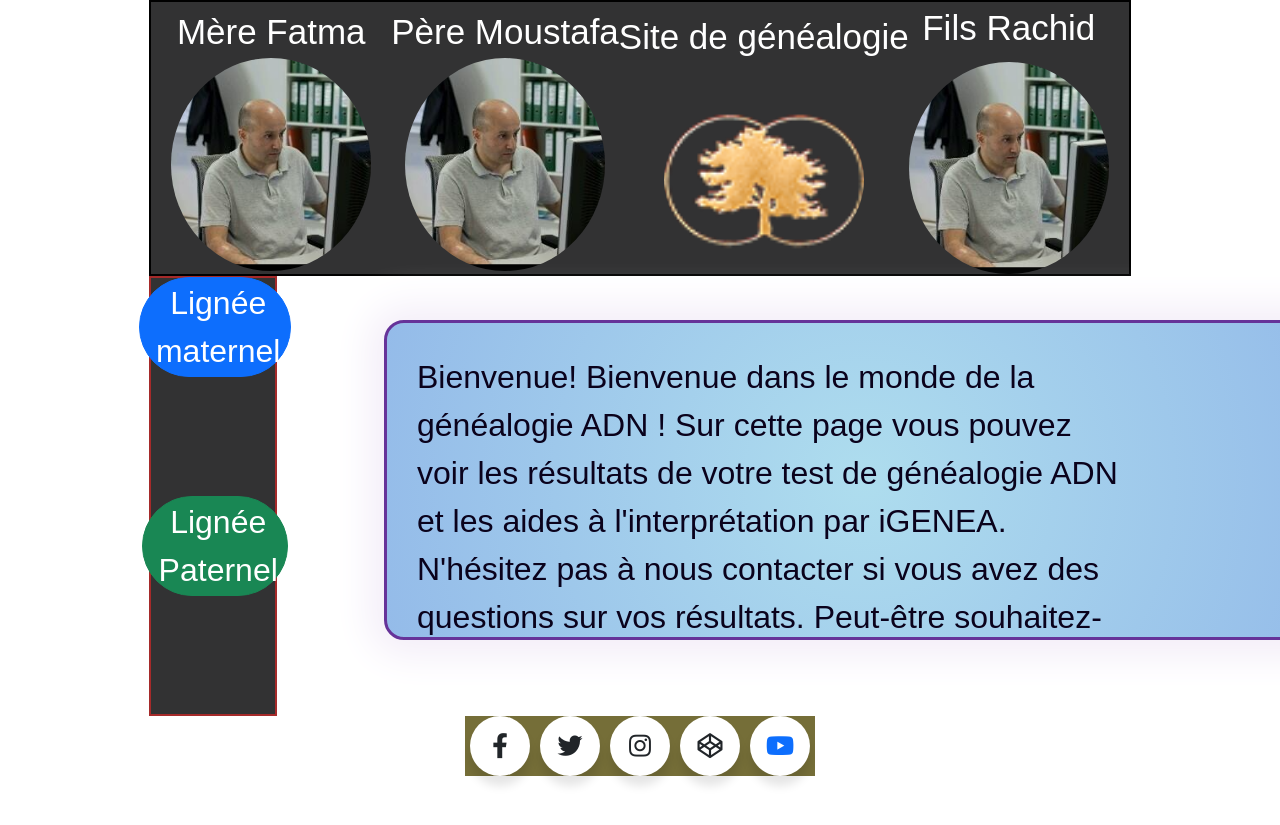
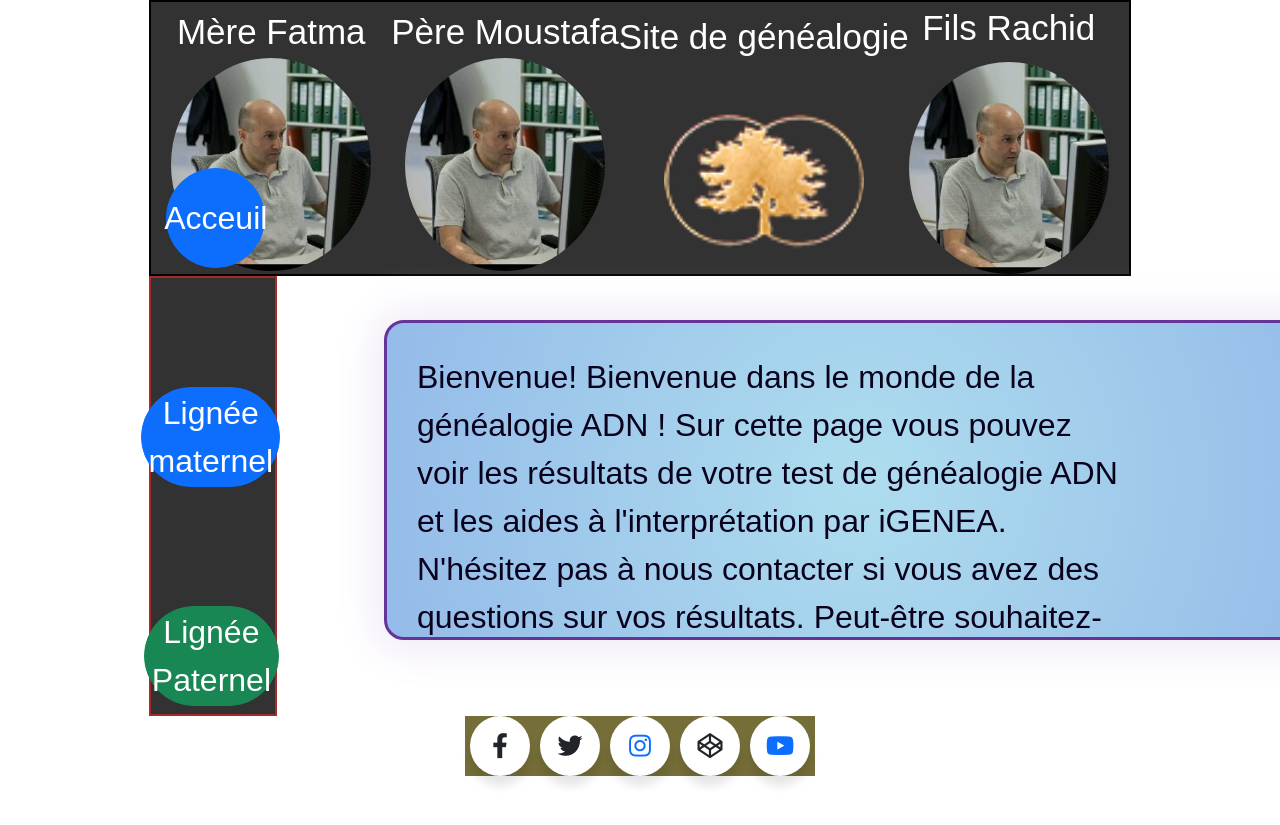
Before and after one commit to RACHID63/G-n-alogie-LAIEB_Rachid_01, a plain HTML site: page index.html in a window 1280 px wide. Shown: the top 825 px of the page. Before the commit the page ends 800 px from the top, so only its background shows below. Drawn offline with Linux system fonts and the light colour scheme.

Commit message:
up to date button

```diff
--- a/index.html
+++ b/index.html
@@ -57,11 +57,16 @@
         </div>
       </div>
       <div class="slidbar">
+        <div class="btn2">
+          <button href="#" class="btn btn-primary rounded-rectangle  btn-lg ms-50 ">
+            Acceuil
+          </button>
+        </div>
         <div class="btn1">
           <button class="btn btn-primary rounded-rectangle  btn-lg ms-50">
             Lignée maternel
-          </div>
-        </button class="btn2">
+          </button>
+        </div>
         <div>
           <button class="btn btn-success rounded-rectangle  btn-lg ">Lignée Paternel
           </button>
@@ -94,12 +99,15 @@
              <div class="icon">
                 <i class="fab fa-twitter"></i>
              </div>
+           <a href="https://twitter.com/?lang=fr" target="_blank">
+
              <span>Twitter</span>
           </div>
           <div class="button">
              <div class="icon">
                 <i class="fab fa-instagram"></i>
              </div>
+             <a href="https://www.instagram.com/" target="_blank"></a>
              <span>Instagram</span>
           </div>
           <div class="button">
--- a/styles.css
+++ b/styles.css
@@ -93,22 +93,51 @@ body {
 .btn-group-lg > .btn,
 .btn-lg {
   display: inline-flex;
+  flex-direction: row;
+  justify-content: center;
   flex-direction: column;
   justify-content: center;
+  align-items: center;
   padding: 0.5rem 1rem;
   font-size: 2rem;
   border-radius: 8rem;
 }
 
 button {
-  margin-left: 10px;
+  margin-left: 15px;
   color: #51fffb;
   margin-bottom: 119px;
-  width: 90%;
+  width: 80%;
   height: 100px;
 }
 
+.btn2,
+btn1 {
+  width: 100%;
+}
+
+.btn-success:hover {
+  color: black;
+  background-color: yellow;
+  border-color: red;
+  -webkit-box-shadow: 0px 1px 28px 15px rgba(243, 235, 235, 0.963);
+  box-shadow: 0px 1px 28px 15px rgba(243, 235, 235, 0.963);
+}
+
+.btn-primary:hover {
+  color: black;
+  background-color: yellow;
+  border-color: red;
+  -webkit-box-shadow: 0px 1px 28px 15px rgba(0, 0, 0, 0.83);
+  box-shadow: 0px 1px 28px 15px rgba(0, 0, 0, 0.83);
+  -webkit-box-shadow: 0px 1px 28px 15px rgba(243, 235, 235, 0.963);
+  box-shadow: 0px 1px 28px 15px rgba(243, 235, 235, 0.963);
+}
+
 .slidbar {
+  flex-direction: column;
+  justify-content: center;
+  align-items: center;
   background-color: #323233;
   grid-area: slidbar;
   border: solid 2px brown;
@@ -117,8 +146,6 @@ button {
   width: 10vw;
   height: calc(100vh - 360px);
   grid-area: 2 / 1 / 2 / 3;
-  flex-direction: column;
-  justify-content: center;
 }
 
 .introduction {
```
